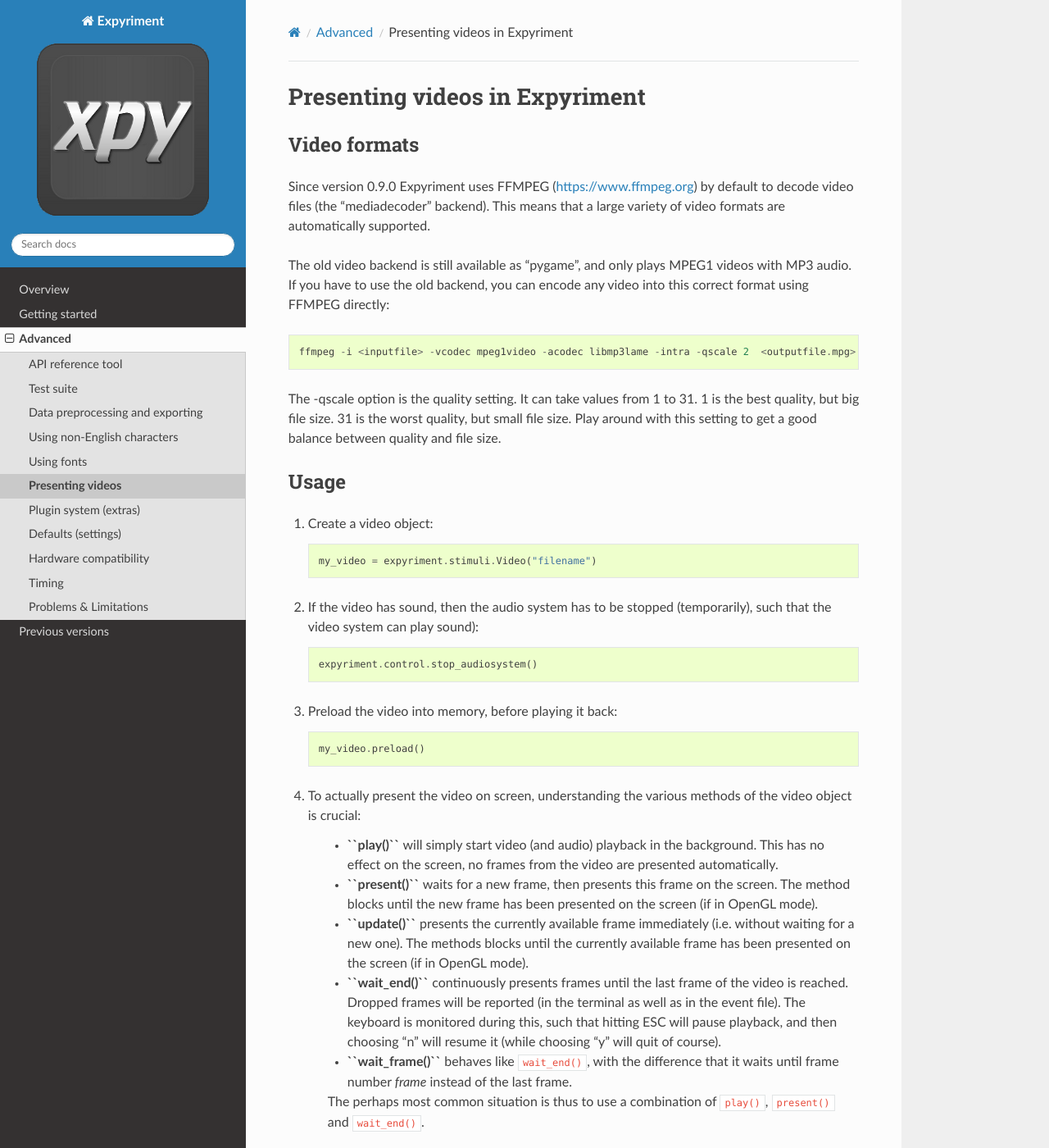
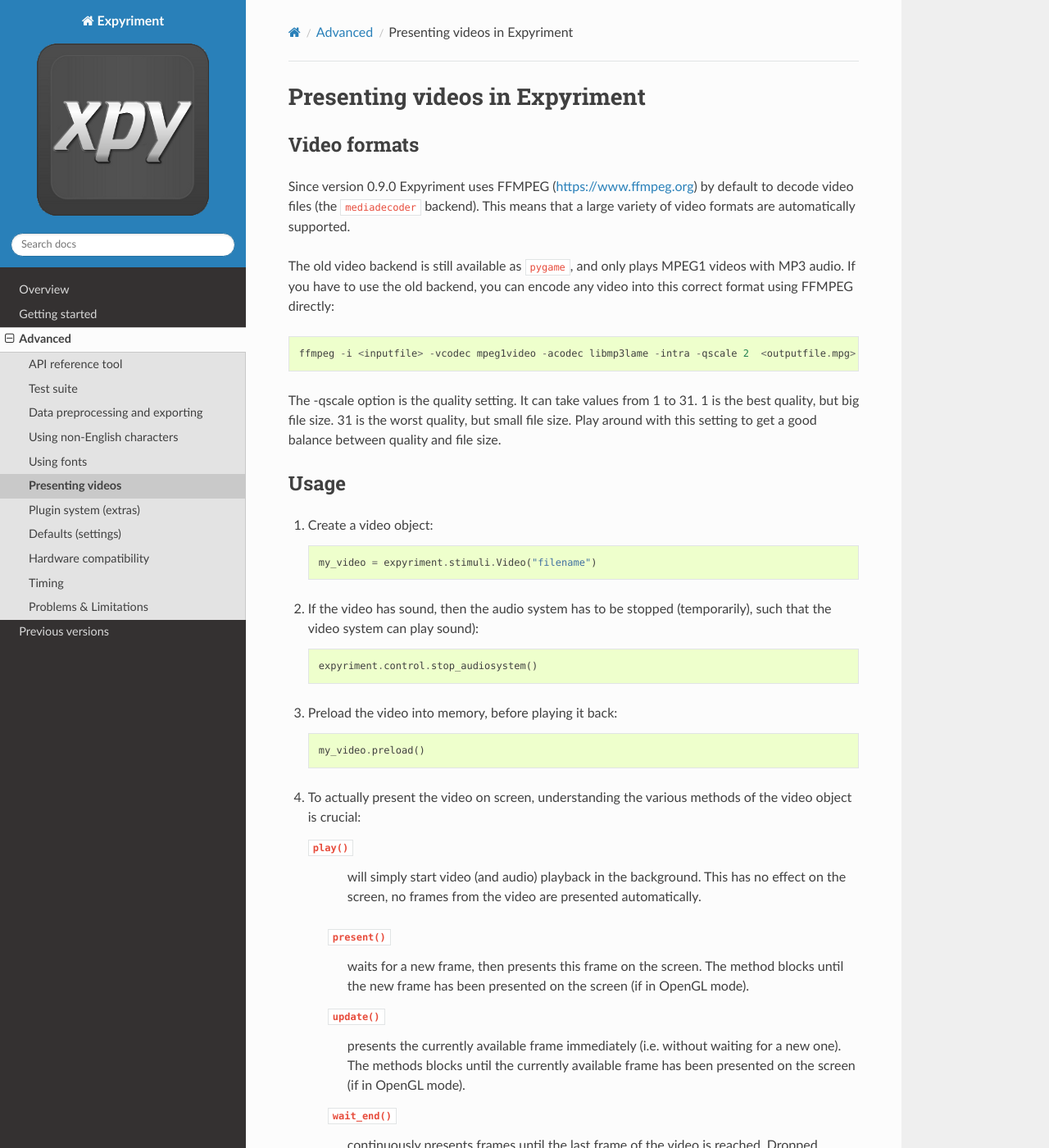
Before and after one commit to expyriment/expyriment, a Sphinx documentation site: the page built from documentation/sphinx/Video.rst, in a window 1280 px wide and 1400 px high. Shown: the whole window at 82% size. Built offline with Sphinx 7.4.7 and the Read the Docs theme 2.0.0, drawn with Linux system fonts in a browser that asks for light colours; pages that are not in the unit, such as notebooks, are missing from menus.

Commit message:
Update Video.rst

```diff
--- a/documentation/sphinx/Video.rst
+++ b/documentation/sphinx/Video.rst
@@ -3,9 +3,9 @@
 
 Video formats
 -------------
-Since version 0.9.0 Expyriment uses FFMPEG (https://www.ffmpeg.org) by default to decode video files (the "mediadecoder" backend). This means that a large variety of video formats are automatically supported.
+Since version 0.9.0 Expyriment uses FFMPEG (https://www.ffmpeg.org) by default to decode video files (the ``mediadecoder`` backend). This means that a large variety of video formats are automatically supported.
 
-The old video backend is still available as "pygame", and only plays MPEG1 videos with MP3 audio.
+The old video backend is still available as ``pygame``, and only plays MPEG1 videos with MP3 audio.
 If you have to use the old backend, you can encode any video into this correct format using FFMPEG directly::
 
     ffmpeg -i <inputfile> -vcodec mpeg1video -acodec libmp3lame -intra -qscale 2  <outputfile.mpg>
@@ -29,15 +29,20 @@
 
 4. To actually present the video on screen, understanding the various methods of the video object is crucial:
 
-    - **``play()``** will simply start video (and audio) playback in the background. This has no effect on the screen, no frames from the video are presented automatically.
+   ``play()``
+       will simply start video (and audio) playback in the background. This has no effect on the screen, no frames from the video are presented automatically.
 
-    - **``present()``** waits for a new frame, then presents this frame on the screen. The method blocks until the new frame has been presented on the screen (if in OpenGL mode).
+    ``present()``
+        waits for a new frame, then presents this frame on the screen. The method blocks until the new frame has been presented on the screen (if in OpenGL mode).
 
-    - **``update()``** presents the currently available frame immediately (i.e. without waiting for a new one). The methods blocks until the currently available frame has been presented on the screen (if in OpenGL mode).
+    ``update()``
+        presents the currently available frame immediately (i.e. without waiting for a new one). The methods blocks until the currently available frame has been presented on the screen (if in OpenGL mode).
 
-    - **``wait_end()``** continuously presents frames until the last frame of the video is reached. Dropped frames will be reported (in the terminal as well as in the event file). The keyboard is monitored during this, such that hitting ESC will pause playback, and then choosing "n" will resume it (while choosing "y" will quit of course).
+    ``wait_end()``
+        continuously presents frames until the last frame of the video is reached. Dropped frames will be reported (in the terminal as well as in the event file). The keyboard is monitored during this, such that hitting ESC will pause playback, and then choosing "n" will resume it (while choosing "y" will quit of course).
 
-    - **``wait_frame()``** behaves like ``wait_end()``, with the difference that it waits until frame number `frame` instead of the last frame.
+    ``wait_frame()``
+        behaves like ``wait_end()``, with the difference that it waits until frame number `frame` instead of the last frame.
 
 
     The perhaps most common situation is thus to use a combination of ``play()``, ``present()`` and ``wait_end()``.
```
